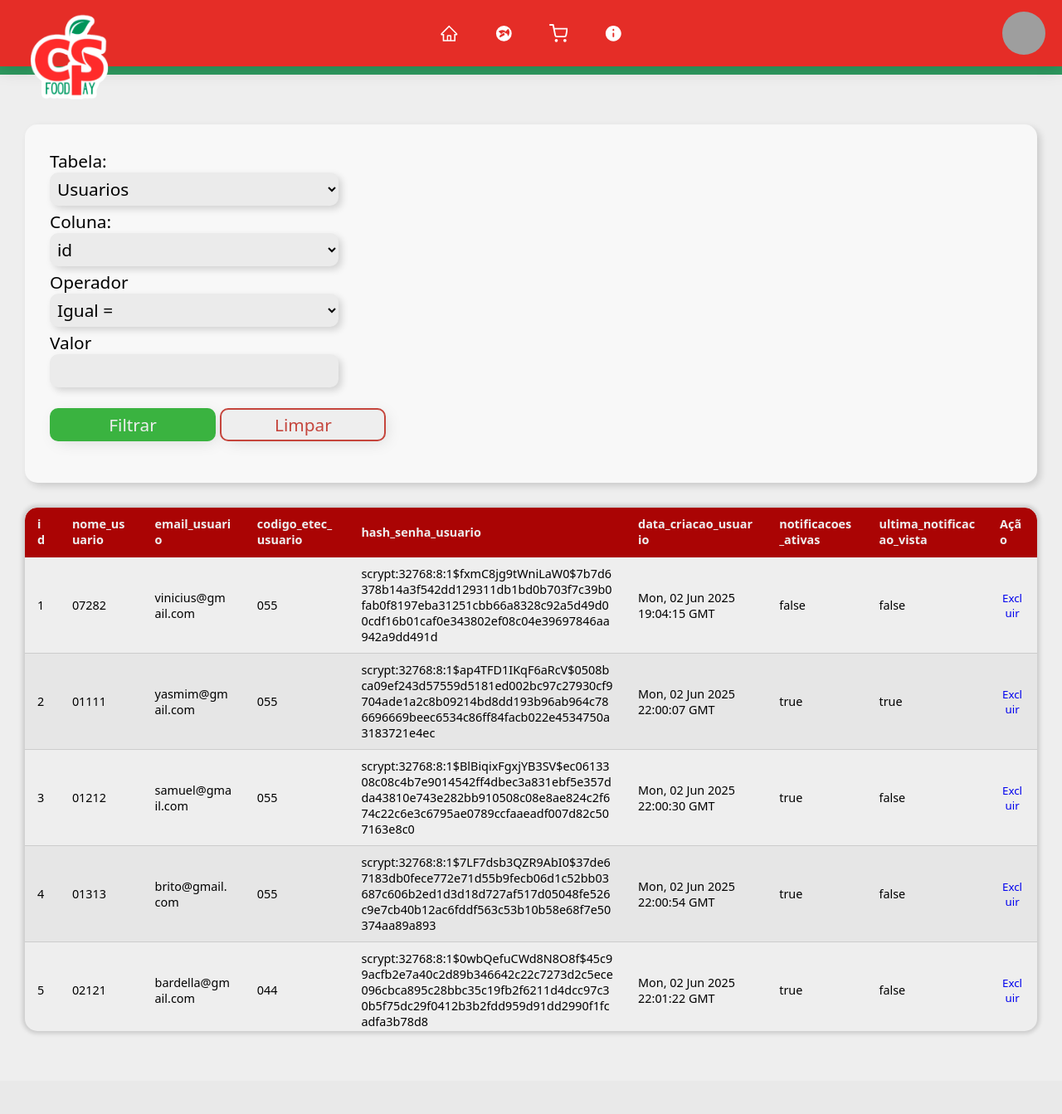
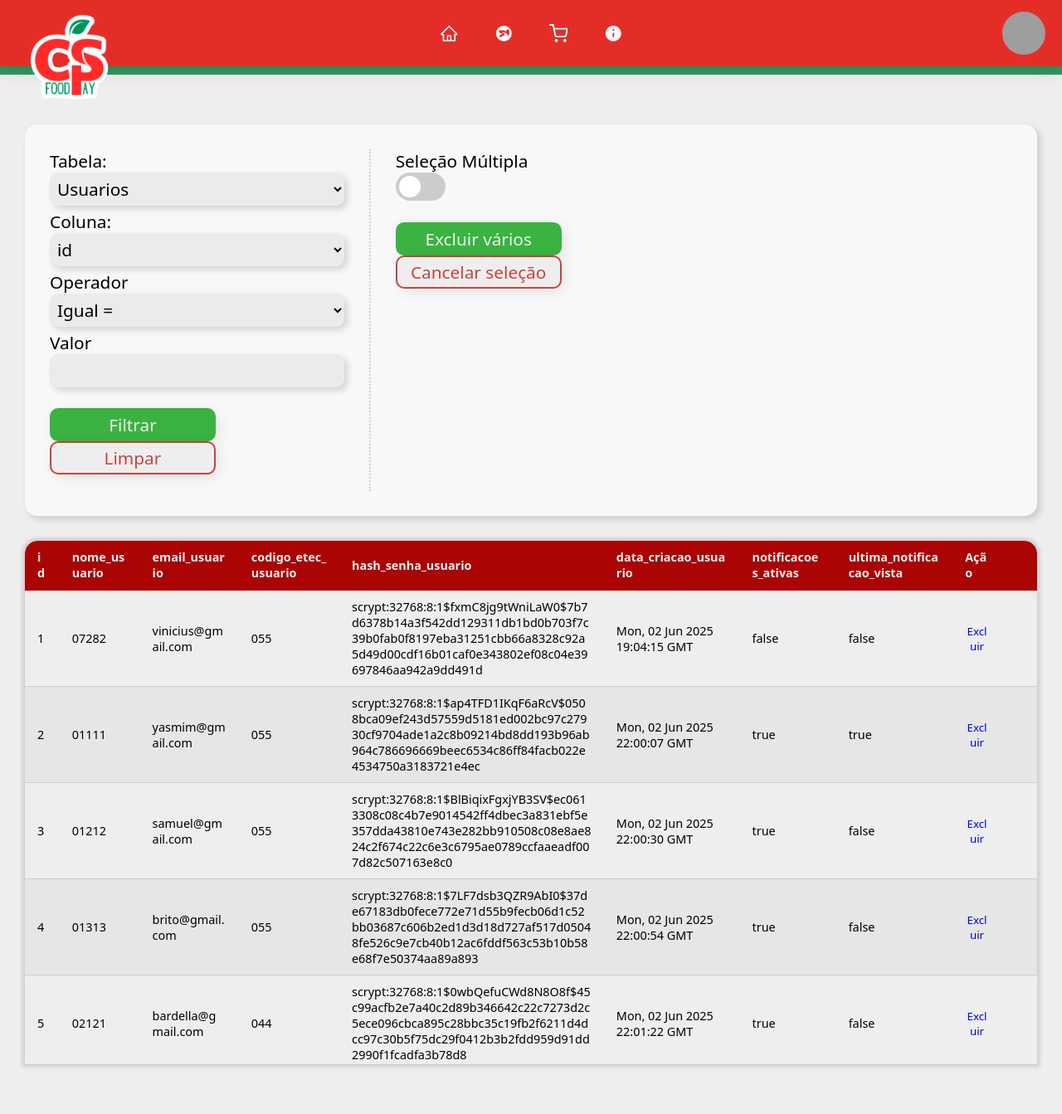
Before and after one commit to VPivato/TCC_ETEC_3DS, a Flask app: page /database/ in a window 1280 px wide. Shown: the whole page at 83% size. Before the commit the page ends 1246 px from the top, so only its background shows below. Run offline with Flask 3, Linux system fonts and the light colour scheme; data comes from the database, SQL or seed files in the repository; both versions use the stored data as it was after the commit; grey boxes are pictures that could not be loaded.

Commit message:
v0.0.62 - admin/database: Exclusão em lote

```diff
--- a/app/database/routes.py
+++ b/app/database/routes.py
@@ -138,3 +138,25 @@ def filtrar():
         })
     except Exception as e:
         return jsonify({'erro': f'Erro ao filtrar: {str(e)}'}), 500
+
+
+
+@database_bp.route('/excluir_varios', methods=['POST'])
+def excluir_varios():
+    dados = request.json
+    modelo_nome = dados.get('modelo')
+    ids = dados.get('ids', [])
+
+    modelo = MODELOS.get(modelo_nome)
+    if not modelo:
+        return jsonify({'erro': 'Modelo inválido'}), 400
+
+    try:
+        registros = db.session.query(modelo).filter(modelo.id.in_(ids)).all()
+        for registro in registros:
+            db.session.delete(registro)
+        db.session.commit()
+        return jsonify({'sucesso': True, 'mensagem': f'{len(registros)} registros excluídos.'})
+    except Exception as e:
+        db.session.rollback()
+        return jsonify({'erro': f'Erro ao excluir: {str(e)}'}), 500
--- a/app/static/css/admin/database/database-style.css
+++ b/app/static/css/admin/database/database-style.css
@@ -14,6 +14,8 @@ main {
 }
 
 form {
+    display: grid;
+    grid-template-columns: repeat(3, 1fr);
     padding: 30px;
     border-radius: 15px;
     font-size: 1.3rem;
@@ -26,11 +28,20 @@ label {
     display: block;
 }
 
+#filtro-wrapper {
+    padding-right: 30px;
+    border-right: 2px dotted rgb(207, 205, 218);
+}
 
-#consulta-form select, #consulta-form input {
+#selecao-multipla-wrapper {
+    padding-left: 30px;
+}
+
+#consulta-form select,
+#consulta-form input:not(input[type='checkbox']) {
     background-color: #ebebeb;
     height: 40px;
-    width: 30%;
+    width: 100%;
     font-size: 1.3rem;
     padding-left: 5px;
     border-radius: 10px;
@@ -45,7 +56,7 @@ label {
     margin: 20px 0;
 }
 
-#button-wrapper > button {
+#button-wrapper>button {
     cursor: pointer;
     width: 200px;
     height: 40px;
@@ -56,28 +67,72 @@ label {
     box-shadow: 4px 4px 20px -5px rgba(0, 0, 0, 0.15);
 }
 
-#button-wrapper > button:hover {
+#button-wrapper>button:hover {
     transition: .2s ease-out;
     font-weight: bolder;
     letter-spacing: 2px;
 }
 
-#filtrar {
+#excluir-varios, #filtrar {
     background-color: #3ab340;
     color: #eee;
     border: none;
 }
-#limpar {
+
+#cancelar-selecao, #limpar {
     border: 2px solid #c5453c;
     color: #c5453c;
     background-color: #eee;
+}
+
+.switch {
+    position: relative;
+    display: inline-block;
+    width: 60px;
+    height: 34px;
+}
+
+.switch input {
+    display: none;
+}
+
+.slider {
+    position: absolute;
+    cursor: pointer;
+    background-color: #ccc;
+    border-radius: 34px;
+    top: 0;
+    left: 0;
+    right: 0;
+    bottom: 0;
+    transition: 0.4s;
+}
+
+.slider:before {
+    content: "";
+    position: absolute;
+    height: 26px;
+    width: 26px;
+    left: 4px;
+    bottom: 4px;
+    background-color: white;
+    border-radius: 50%;
+    transition: 0.4s;
+}
+
+#toggle-excluir-varios:checked+.slider {
+    background-color: #4CAF50;
+}
+
+#toggle-excluir-varios:checked+.slider:before {
+    transform: translateX(26px);
 }
 
 #visualizacao-tabela {
     overflow: auto;
     max-height: 75vh;
     box-shadow: 0 0 5px 3px rgba(0, 0, 0, .15);
-    border-radius: 15px;
+    border-radius: 15px 15px 0 0;
 }
 
 table {
--- a/app/static/js/admin/database/database-script.js
+++ b/app/static/js/admin/database/database-script.js
@@ -1,3 +1,5 @@
+let checkboxVisiveis = false
+
 function carregarColunas(modelo) {
     fetch('/database/get_colunas', {
         method: 'POST',
@@ -19,7 +21,7 @@ function carregarColunas(modelo) {
         })
 }
 
-function carregarTabela(modelo) {
+function carregarTabela(modelo, checkboxVisiveis=false) {
     fetch('/database/get_registros', {
         method: 'POST',
         headers: { 'Content-Type': 'application/json' },
@@ -49,6 +51,10 @@ function carregarTabela(modelo) {
             const thAcao = document.createElement('th')
             thAcao.textContent = 'Ação'
             headerRow.appendChild(thAcao)
+            const thCheckbox = document.createElement('th');
+            thCheckbox.classList.add('col-checkbox');
+            thCheckbox.textContent = ''; // sem título
+            headerRow.appendChild(thCheckbox);
             head.appendChild(headerRow)
 
             // Registros
@@ -72,7 +78,7 @@ function carregarTabela(modelo) {
                             .then(res => res.json())
                             .then(response => {
                                 if (response.sucesso) {
-                                    carregarTabela(modelo) // Recarrega a tabela
+                                    carregarTabela(modelo, checkboxVisiveis) // Recarrega a tabela
                                 } else {
                                     alert(response.erro)
                                 }
@@ -81,6 +87,23 @@ function carregarTabela(modelo) {
                 }
                 tdAcao.appendChild(btnExcluir)
                 row.appendChild(tdAcao)
+
+                const checkbox = document.createElement('input');
+                checkbox.type = 'checkbox';
+                checkbox.classList.add('selecionar-registro');
+                if (!checkboxVisiveis) {
+                    checkbox.style.visibility = 'hidden'
+                }
+                else {
+                    checkbox.style.visibility = 'visible'
+                }
+                checkbox.value = registro.id;
+
+                const tdCheckbox = document.createElement('td');
+                tdCheckbox.classList.add('col-checkbox');
+                tdCheckbox.appendChild(checkbox);
+                row.appendChild(tdCheckbox);
+
                 body.appendChild(row)
             })
         })
@@ -88,7 +111,7 @@ function carregarTabela(modelo) {
 
 document.getElementById('select-tabela').addEventListener('change', function () {
     carregarColunas(this.value)
-    carregarTabela(this.value)
+    carregarTabela(this.value, checkboxVisiveis)
     document.getElementById("valor-consulta").type = "text"
 })
 
@@ -155,7 +178,7 @@ document.getElementById("consulta-form").addEventListener("submit", e => {
                             .then(res => res.json())
                             .then(response => {
                                 if (response.sucesso) {
-                                    carregarTabela(modelo) // Recarrega a tabela
+                                    carregarTabela(modelo, checkboxVisiveis) // Recarrega a tabela
                                 } else {
                                     alert(response.erro)
                                 }
@@ -176,7 +199,58 @@ document.getElementById("limpar").addEventListener("click", () => {
     document.getElementById('valor-consulta').value = '';
     document.getElementById('operador-select').value = '=';
 
-    carregarTabela(modelo)
+    carregarTabela(modelo, checkboxVisiveis)
+})
+
+document.getElementById('toggle-excluir-varios').addEventListener('change', function () {
+    if (this.checked) {
+        document.querySelectorAll('.col-checkbox').forEach(el => el.style.visibility = 'visible');
+        document.querySelectorAll('.selecionar-registro').forEach(cb => cb.style.visibility = 'visible');
+        checkboxVisiveis = true
+    }
+    else {
+        document.querySelectorAll('.col-checkbox').forEach(el => el.style.visibility = 'hidden');
+        document.querySelectorAll('.selecionar-registro').forEach(cb => {
+            cb.style.visibility = 'hidden'
+            cb.checked = false
+        });
+        checkboxVisiveis = false
+    }
+});
+
+document.getElementById('excluir-varios').addEventListener("click", (e) => {
+    e.preventDefault()
+    const modelo = document.getElementById('select-tabela').value;
+    const selecionados = Array.from(document.querySelectorAll('.selecionar-registro:checked'))
+        .map(cb => parseInt(cb.value));
+
+    if (selecionados.length === 0) {
+        alert("Selecione pelo menos um registro.");
+        return;
+    }
+
+    if (!confirm(`Deseja excluir ${selecionados.length} registro(s)?`)) return;
+
+    fetch('/database/excluir_varios', {
+        method: 'POST',
+        headers: { 'Content-Type': 'application/json' },
+        body: JSON.stringify({ modelo, ids: selecionados })
+    })
+        .then(res => res.json())
+        .then(data => {
+            if (data.sucesso) {
+                alert(data.mensagem);
+                carregarTabela(modelo, checkboxVisiveis); // recarrega a tabela
+            } else {
+                alert(data.erro || "Erro desconhecido.");
+            }
+
+            document.getElementById('cancelar-selecao').click();
+        });
+})
+
+document.getElementById("cancelar-selecao").addEventListener('click', () => {
+    Array.from(document.querySelectorAll('.selecionar-registro:checked')).map(el => el.checked = false)
 })
 
 document.getElementById('select-tabela').dispatchEvent(new Event('change'))
--- a/app/templates/admin/database/database.html
+++ b/app/templates/admin/database/database.html
@@ -9,6 +9,7 @@
 {% block content %}
 <main>
     <form action="" method="POST" id="consulta-form">
+        <div id="filtro-wrapper" class="form-wrapper">
             <div id="tabela-wrapper">
                 <label for="select-tabela">Tabela:</label>
                 <select name="tabela" id="select-tabela">
@@ -44,6 +45,19 @@
                 <button type="submit" id="filtrar">Filtrar</button>
                 <button type="button" id="limpar">Limpar</button>
             </div>
+        </div>
+
+        <div id="selecao-multipla-wrapper" class="form-wrapper">
+            <label for="toggle-excluir-varios">Seleção Múltipla</label>
+            <label class="switch">
+                <input type="checkbox" id="toggle-excluir-varios">
+                <span class="slider round"></span>
+            </label>
+            <div id="button-wrapper">
+                <button type="submit" id="excluir-varios">Excluir vários</button>
+                <button type="button" id="cancelar-selecao">Cancelar seleção</button>
+            </div>
+        </div>
     </form>
 
     <div id="visualizacao-tabela">
```
Also changed, not shown: instance/banco_de_dados.db. Lines whose indentation alone changed are shown as unchanged.
